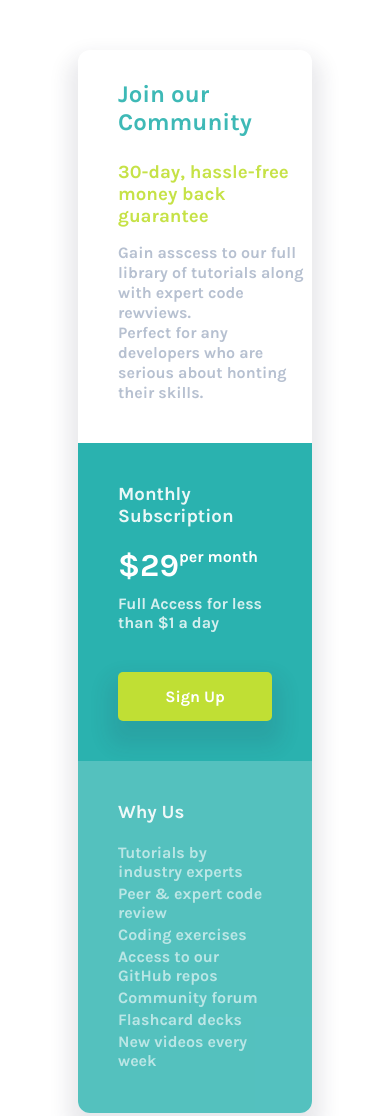
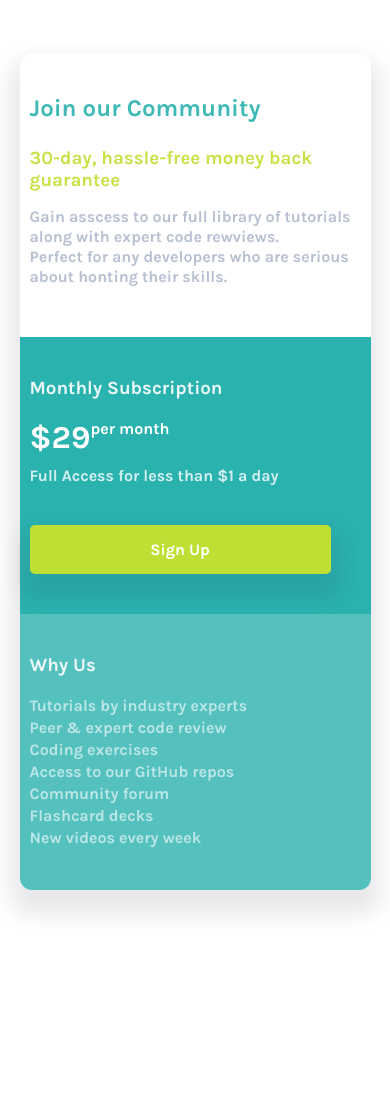
Before and after one commit to ChristelPeerisR/Single-price-grid-component, a plain HTML site: page index.html in a window 390 px wide. Shown: the top 1116 px of the page. After the commit the page ends 944 px from the top, so only its background shows below. Drawn offline with Linux system fonts and the light colour scheme.

Commit message:
Update style.css

```diff
--- a/style.css
+++ b/style.css
@@ -21,14 +21,13 @@ ul{
     border-radius: 12px;
     box-shadow: 0 15px 20px 10px rgba(37,43,70, 0.1);
 }
-.community{
+.join{
     padding: 40px;
 }
 h2{
     color: hsl(179, 62%, 43%);
     padding-bottom: 25px;
     opacity: 0.9;
-    padding-left: 40px;
     padding-top: 30px;
 }
 .join h3{
@@ -36,13 +35,11 @@ h2{
     color: hsl(71, 73%, 54%);
     padding-bottom: 16px;
     opacity: 0.9;
-    padding-left: 40px;
 }
 .join p{
     color: hsl(218, 22%, 67%);
     line-height: 20px;
     opacity: 0.7;
-    padding-left: 40px;
     padding-bottom: 40px;
 }
 .plan{
@@ -104,21 +101,28 @@ li{
     opacity: 0.6;
 }
 
-@media screen and (max-width:690px) {
+@media screen and (max-width:699px) {
     .card{
         display: block;
+        width: 90%;
     }
 
     .plan{
         flex-direction: column;
     }
 
+    .join{
+        padding: 10px;
+    }
+
     .sub{
         border-bottom-left-radius: 0px;
+        padding-left: 10px;
     }
 
     .why{
         border-bottom-left-radius: 12px;
+        padding: 40px 0px 40px 10px;
     }
 
     body{
```
